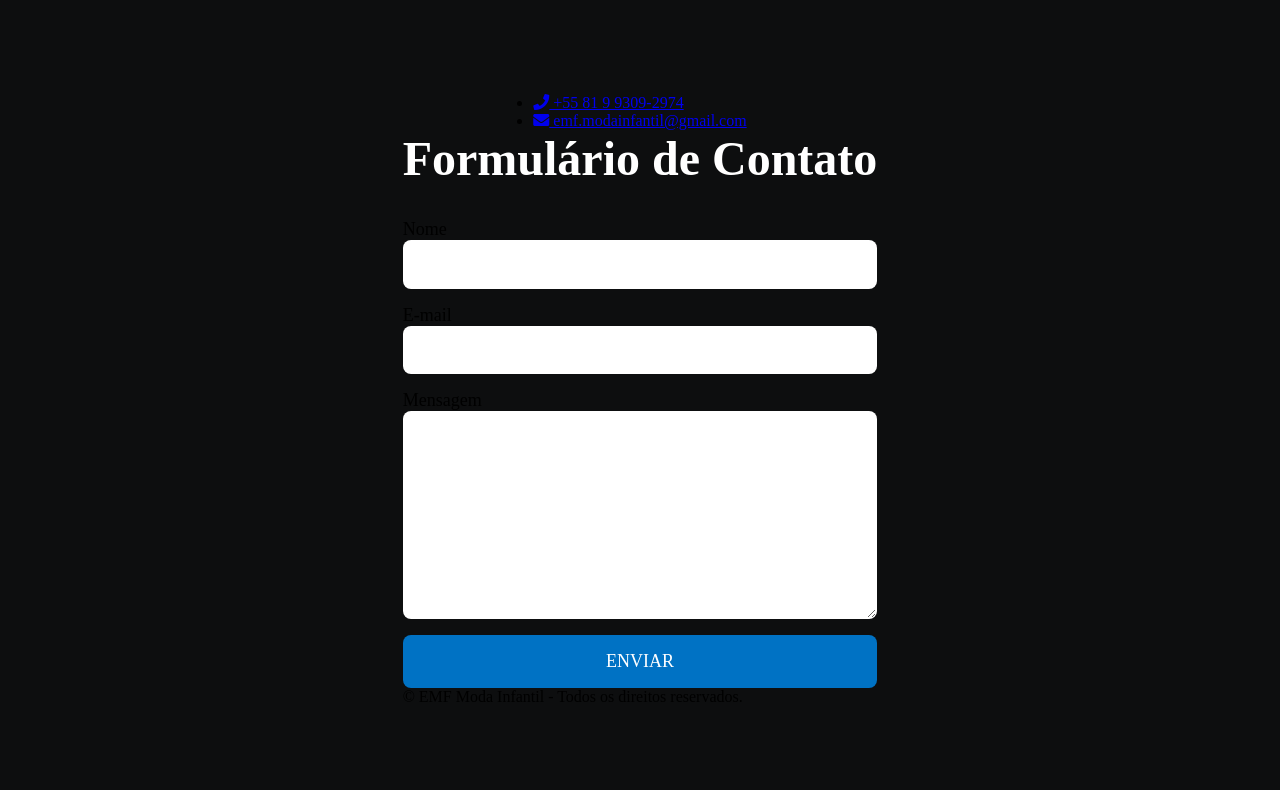
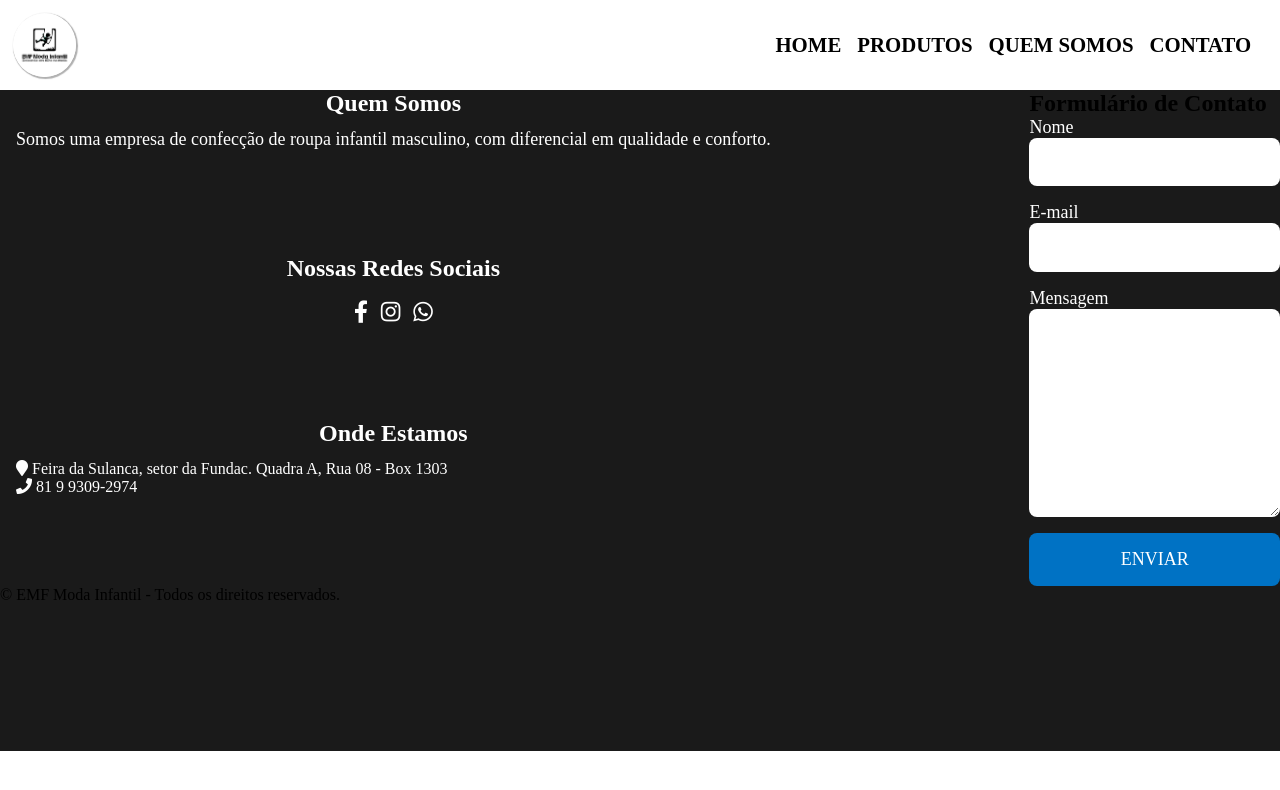
Before and after one commit to dantas-felipe/site-emf, a plain HTML site: page index.html in a window 1280 px wide. Drawn offline with Linux system fonts and the light colour scheme.

Commit message:
Alterado todo o layout do site

```diff
--- a/css/footer.css
+++ b/css/footer.css
@@ -4,28 +4,98 @@
     box-sizing: border-box;
 }
 
-body{
-    background: #0d0e0f;
-    min-height: 100vh;
-    display: flex;
-    align-items: center;
-    justify-content: center;
-    flex-direction: column;
-    padding-right: 1rem;
-    padding-left: 1rem;
+.footer-container{
+    display: grid;
+    justify-content: space-between;
+    grid-template-columns: repeat(2);
+    grid-template-rows: 1fr 1fr 1fr 1fr;
+    background: #1a1a1a;
+    grid-template-areas: "quem-somos send-mail"
+                         "social-media send-mail"
+                         "address send-mail"
+                         "footer footer";
 }
 
-h1,h2{
-    font-size: 3rem;
+.quem-somos{
+    grid-area: quem-somos;
+    margin-left: 1rem;
     color: #fff;
-    margin-bottom: 2rem;
+}
+
+.quem-somos h2{
     text-align: center;
-    line-height: 1.2;
+    font-size: 1.5rem;
+    padding-bottom: 0.8rem;
+}
+
+.quem-somos p{
+    font-size: 1.125rem;
+    text-align: justify;
+}
+
+.social-media{
+    grid-area: social-media;
+    margin-left: 1rem;
+    color: #fff;
+}
+
+.social-media h2{
+    text-align: center;
+    font-size: 1.5rem;
+    padding-bottom: 0.8rem;
+}
+
+.fab{
+    color: #fff;
+    padding: 0.4rem;
+    font-size: 1.4rem;
+    border-radius: 50%;
+}
+
+.fa-facebook-f:hover{
+    background: #0072c4;
+}
+
+.fa-instagram:hover{
+    background: #ff247f;
+}
+
+.fa-whatsapp:hover{
+    background: #035214;
+}
+
+.icons-social-media{
+    display: flex;
+    justify-content: center;
+}
+
+.address{
+    grid-area: address;
+    margin-left: 1rem;
+    color: #fff;
+}
+
+.address h2{
+    text-align: center;
+    font-size: 1.5rem;
+    padding-bottom: 0.8rem;
+}
+
+.address p{
+    display: flex;
+    font-size: 1.125rem;
+    justify-content: center;
+}
+
+.send-mail{
+    grid-area: send-mail;
+}
+
+.footer{
+    grid-area: footer;
 }
 
 .form{
-    width: 100%;
-    max-width: 32rem;
     font-size: 1.125rem;
 }
 
@@ -35,6 +105,7 @@ h1,h2{
 .form button{
     display: block;
     width: 100%;
+    color: #fff;
 }
 
 .form input,
@@ -79,3 +150,8 @@ h1,h2{
     outline: none;
     background: #09d;
 }
+
+.copyright{
+    display: flex;
+    justify-content: center;
+    font-size: 1.3rem;
--- /dev/null
+++ b/css/style.css
@@ -0,0 +1,51 @@
+*{
+    margin: 0;
+    padding: 0;
+    box-sizing: border-box;
+}
+
+html{
+    scroll-behavior: smooth;
+}
+
+.header-top{
+    display: flex;
+    justify-content: space-between;
+    padding: 0.8rem;
+    background-color: #fff;
+    width: 100%;
+    align-items: center;
+    box-shadow: 1px 1px 1px 1px #0000004f;
+
+}
+
+.logo{
+    display: flex;
+    justify-content: flex-start;
+
+}
+
+.logo img{
+    box-shadow: 1px 1px 1px 1px #0000004f;
+    border-radius: 50%;
+    height: 4rem;
+}
+
+.menu ul{
+    display: flex;
+    justify-content: flex-end;
+    list-style: none;
+
+}
+
+.menu ul li{
+    margin-right: 1rem;
+    text-transform: uppercase;
+}
+
+.menu ul li a{
+    text-decoration: none;
+    color: #000000;
+    font-size: 1.3rem;
+    font-weight: bold;
+}
--- a/index.html
+++ b/index.html
@@ -9,6 +9,7 @@
 
     <!--LINKS e CSS-->
     <link rel="stylesheet" href="css/footer.css">
+    <link rel="stylesheet" href="css/style.css">
     <link rel="shortcut icon" href="img/favicon.ico" type="image/x-icon">
     <link rel="preconnect" href="https://fonts.gstatic.com">
     <link href="https://fonts.googleapis.com/css2?family=Poppins:wght@100;200;300;400;500;600&display=swap" rel="stylesheet">
@@ -16,19 +17,57 @@
 </head>
 
 <body>
-    <header>
+
+    <header class="wrapper">
         <div class="header-top">
-            <div class="contact">
+
+            <div class="logo">
+                <img src="./img/logo-emf.png" alt="Logo Emf">
+            </div>
+
+            <nav class="menu">
                 <ul>
-                    <li><a href="tel: 81 9 9309-2974"><i class="fa fa-phone"></i> +55 81 9 9309-2974</a></li>
-                    <li><a href="mailto:emf.modainfantil@gmail.com"><i class="fa fa-envelope"></i> emf.modainfantil@gmail.com</a></li>
+                    <li><a href="">Home</a></li>
+                    <li><a href="">Produtos</a></li>
+                    <li><a href="">Quem Somos</a></li>
+                    <li><a href="#contact">Contato</a></li>
                 </ul>
-            </div>
+            </nav>
         </div>
     </header>
 
-    <footer>
-        <h1>Formulário de Contato</h1>
+    <div >
+
+    </div>
+
+   <footer id="footer">
+       <div class="footer-container">
+
+                <section class="quem-somos">
+                    <h2>Quem Somos</h2>
+                    <p>Somos uma empresa de confecção de roupa infantil masculino, com diferencial em qualidade e conforto.</p>
+                </section>
+
+                <section class="social-media">
+                    <h2>Nossas Redes Sociais</h2>
+                    <div class="icons-social-media">
+                        <a href="#"><i class="fab fa-facebook-f"></i></a>
+                        <a href="#"><i class="fab fa-instagram"></i></a>
+                        <a href="#"><i class="fab fa-whatsapp"></i></a>
+                    </div>
+
+                </section>
+
+                <section class="address">
+                    <h2>Onde Estamos</h2>
+                    <i class="fas fa-map-marker"></i>
+                    <span>Feira da Sulanca, setor da Fundac. Quadra A, Rua 08 - Box 1303</span><br>
+                    <i class="fas fa-phone"></i>
+                    <span>81 9 9309-2974</span>
+                </section>
+
+                <section class="send-mail">
+                    <h2>Formulário de Contato</h2>
                     <form action="https://formsubmit.co/emf.modainfantil@gmail.com" method="POST" class="form">
                         <label for="name">Nome</label>
                         <input type="text" name="name" id="name" required>
@@ -37,10 +76,17 @@
                         <label for="message">Mensagem</label>
                         <textarea name="message" id="message" required></textarea>
                         <input type="hidden" name="_captcha" value="false">
-            <input type="hidden" name="_next" value="https://dantas-felipe.github.com/site-emf/thanks.html">
                         <button type="submit">Enviar</button>
                     </form>
+                </section>
+
+                <div class="footer">
                     &copy EMF Moda Infantil - Todos os direitos reservados.
+                </div>
+            </div>
+        </div>
+
+
     </footer>
 
 
```
Lines whose indentation alone changed are shown as unchanged.
